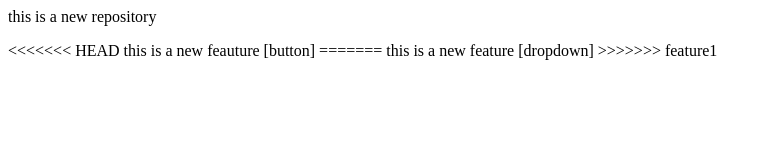
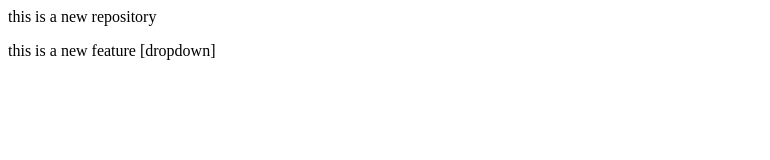
Before and after one commit to jynx-afk/local-repo, a plain HTML site: page index.html in a window 1280 px wide. Shown: the whole page, without its empty margins (0-770 px from the left). Drawn offline with Linux system fonts and the light colour scheme.

Commit message:
added dropdown

```diff
--- a/index.html
+++ b/index.html
@@ -2,10 +2,4 @@
     this is a new repository
 </p>
 
-<p>
-<<<<<<< HEAD
-    this is a new feauture [button]
-=======
-    this is a new feature [dropdown]
->>>>>>> feature1
-</p>
+<p> this is a new feature [dropdown] </p>
```
